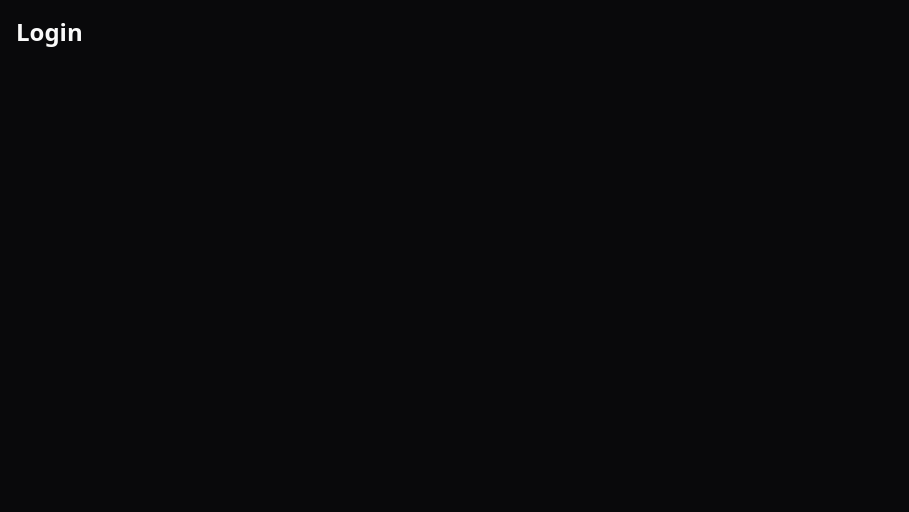
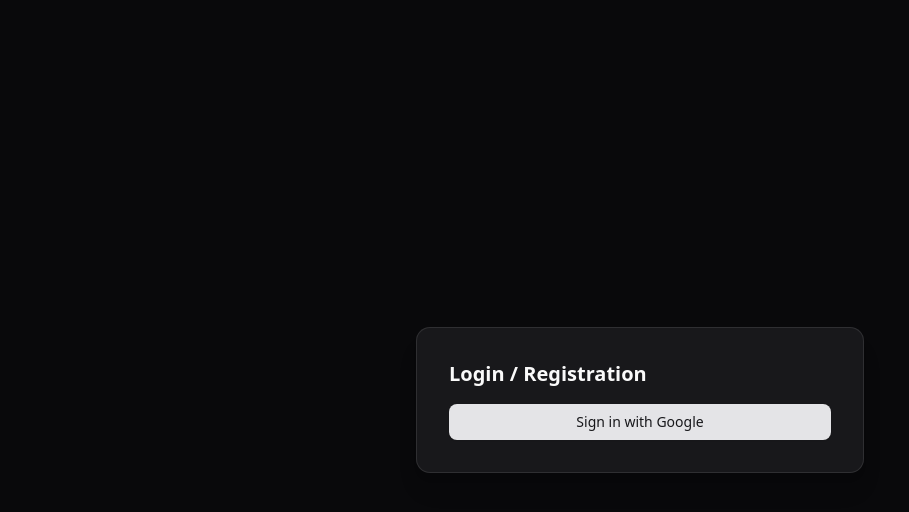
Before and after one commit to IvanPolukhin/Offthread, a React (Vite) app: page /login in a window 1280 px wide. Shown: the top 512 px of the page, without its empty margins (0-909 px from the left). Built offline with nearby package versions, Linux system fonts and the light colour scheme.

Commit message:
feat: add login

```diff
--- a/package.json
+++ b/package.json
@@ -12,6 +12,7 @@
   },
   "dependencies": {
     "@radix-ui/react-label": "^2.1.7",
+    "@radix-ui/react-slot": "^1.2.3",
     "@radix-ui/react-switch": "^1.2.5",
     "@tailwindcss/vite": "^4.1.4",
     "autoprefixer": "^10.4.21",
--- a/src/api/index.ts
+++ b/src/api/index.ts
@@ -1,5 +1,6 @@
 import { initializeApp } from 'firebase/app';
 import { getFirestore } from 'firebase/firestore';
+import { getAuth, GoogleAuthProvider, signInWithPopup, signOut } from 'firebase/auth';
 
 const firebaseConfig = {
   apiKey: 'AIzaSyDmjomOS8tCvMFmp-5knCB81-UNXdF-TW8',
@@ -12,5 +13,7 @@
 
 const app = initializeApp(firebaseConfig);
 const firestore = getFirestore(app);
+const auth = getAuth(app);
+const provider = new GoogleAuthProvider();
 
-export { firestore };
+export { firestore, auth, provider, signInWithPopup, signOut };
--- /dev/null
+++ b/src/components/ui/button.tsx
@@ -0,0 +1,59 @@
+import * as React from "react"
+import { Slot } from "@radix-ui/react-slot"
+import { cva, type VariantProps } from "class-variance-authority"
+
+import { cn } from "src/lib/utils"
+
+const buttonVariants = cva(
+  "inline-flex items-center justify-center gap-2 whitespace-nowrap rounded-md text-sm font-medium transition-all disabled:pointer-events-none disabled:opacity-50 [&_svg]:pointer-events-none [&_svg:not([class*='size-'])]:size-4 shrink-0 [&_svg]:shrink-0 outline-none focus-visible:border-ring focus-visible:ring-ring/50 focus-visible:ring-[3px] aria-invalid:ring-destructive/20 dark:aria-invalid:ring-destructive/40 aria-invalid:border-destructive",
+  {
+    variants: {
+      variant: {
+        default:
+          "bg-primary text-primary-foreground shadow-xs hover:bg-primary/90",
+        destructive:
+          "bg-destructive text-white shadow-xs hover:bg-destructive/90 focus-visible:ring-destructive/20 dark:focus-visible:ring-destructive/40 dark:bg-destructive/60",
+        outline:
+          "border bg-background shadow-xs hover:bg-accent hover:text-accent-foreground dark:bg-input/30 dark:border-input dark:hover:bg-input/50",
+        secondary:
+          "bg-secondary text-secondary-foreground shadow-xs hover:bg-secondary/80",
+        ghost:
+          "hover:bg-accent hover:text-accent-foreground dark:hover:bg-accent/50",
+        link: "text-primary underline-offset-4 hover:underline",
+      },
+      size: {
+        default: "h-9 px-4 py-2 has-[>svg]:px-3",
+        sm: "h-8 rounded-md gap-1.5 px-3 has-[>svg]:px-2.5",
+        lg: "h-10 rounded-md px-6 has-[>svg]:px-4",
+        icon: "size-9",
+      },
+    },
+    defaultVariants: {
+      variant: "default",
+      size: "default",
+    },
+  }
+)
+
+function Button({
+  className,
+  variant,
+  size,
+  asChild = false,
+  ...props
+}: React.ComponentProps<"button"> &
+  VariantProps<typeof buttonVariants> & {
+    asChild?: boolean
+  }) {
+  const Comp = asChild ? Slot : "button"
+
+  return (
+    <Comp
+      data-slot="button"
+      className={cn(buttonVariants({ variant, size, className }))}
+      {...props}
+    />
+  )
+}
+
+export { Button, buttonVariants }
--- a/src/features/RequireAuth/index.tsx
+++ b/src/features/RequireAuth/index.tsx
@@ -4,8 +4,12 @@
 import { RoutePaths } from 'src/types';
 
 export const RequireAuth = ({ children }: RequireAuthProps) => {
-  const { isAuthenticated } = useAuth();
+  const { isAuthenticated, loading } = useAuth();
   const location = useLocation();
+
+  if (loading) {
+    return <div>Loading...</div>;
+  }
 
   if (!isAuthenticated) {
     return <Navigate to={RoutePaths.LOGIN} state={{ from: location }} replace />;
--- a/src/hooks/useAuth/index.ts
+++ b/src/hooks/useAuth/index.ts
@@ -1,22 +1,18 @@
-import { useState, useEffect } from 'react';
+import { useEffect, useState } from 'react';
+import { auth } from 'src/api';
+import { onAuthStateChanged, User } from 'firebase/auth';
 
 export const useAuth = () => {
-  const [isAuthenticated, setIsAuthenticated] = useState(false);
+  const [user, setUser] = useState<User | null>(null);
+  const [loading, setLoading] = useState(true);
 
   useEffect(() => {
-    const token = localStorage.getItem('auth_token');
-    setIsAuthenticated(!!token);
+    const unsubscribe = onAuthStateChanged(auth, (user) => {
+      setUser(user);
+      setLoading(false);
+    });
+    return () => unsubscribe();
   }, []);
 
-  const login = (token: string) => {
-      localStorage.setItem('auth_token', token);
-      setIsAuthenticated(true);
-  }
-
-  const logout = () => {
-    localStorage.removeItem('auth_token');
-    setIsAuthenticated(false);
-  }
-
-  return { isAuthenticated, login, logout };
+  return { user, isAuthenticated: !!user, loading };
 };
--- a/src/pages/Login/index.tsx
+++ b/src/pages/Login/index.tsx
@@ -1,7 +1,22 @@
+import { useLogin } from 'src/pages/Login/useLogin.ts';
+import { Button } from 'src/components/ui/button.tsx';
+
 const Login = () => {
+const {login, isLoggingIn, error} = useLogin()
+
   return (
-    <div className="p-4">
-      <h1 className="text-2xl font-bold">Login</h1>
+    <div className="flex min-h-screen items-center justify-center">
+      <div className="bg-card w-full max-w-md space-y-4 rounded-xl border p-8 shadow-xl">
+        <h2 className="text-xl font-bold">Login / Registration</h2>
+        <Button onClick={login} className="w-full" disabled={isLoggingIn}>
+          {isLoggingIn ? 'Signing in...' : 'Sign in with Google'}
+        </Button>
+        {error && (
+          <p className="text-sm text-red-500 mt-2">
+            Login error: {error.message}
+          </p>
+        )}
+      </div>
     </div>
   );
 };
--- /dev/null
+++ b/src/pages/Login/useLogin.ts
@@ -0,0 +1,30 @@
+import { useState } from 'react';
+import { useNavigate } from 'react-router-dom';
+import { signInWithPopup } from 'firebase/auth';
+import { auth, provider } from 'src/api';
+import { RoutePaths } from 'src/types';
+
+export const useLogin = () => {
+  const navigate = useNavigate();
+  const [isLoggingIn, setIsLoggingIn] = useState(false);
+  const [error, setError] = useState<Error | null>(null);
+
+  const login = async () => {
+    if (isLoggingIn) return;
+    setIsLoggingIn(true);
+    setError(null);
+
+    try {
+      const result = await signInWithPopup(auth, provider);
+      console.log('Logged in user:', result.user);
+      navigate(RoutePaths.POSTS);
+    } catch (err) {
+      console.error('Login failed:', err);
+      setError(err as Error);
+    } finally {
+      setIsLoggingIn(false);
+    }
+  };
+
+  return { login, isLoggingIn, error };
+};
--- a/src/store/slices/createSyncSlice/index.ts
+++ b/src/store/slices/createSyncSlice/index.ts
@@ -66,7 +66,7 @@
 
       await db.posts.clear();
       for (const post of postsFromServer) {
-        await db.posts.add(post);
+        await db.posts.put(post);
       }
 
       const updatedPosts = await db.posts.toArray();
```
Also changed, not shown: 1 other file (tests, documents, lock files or other folders).
